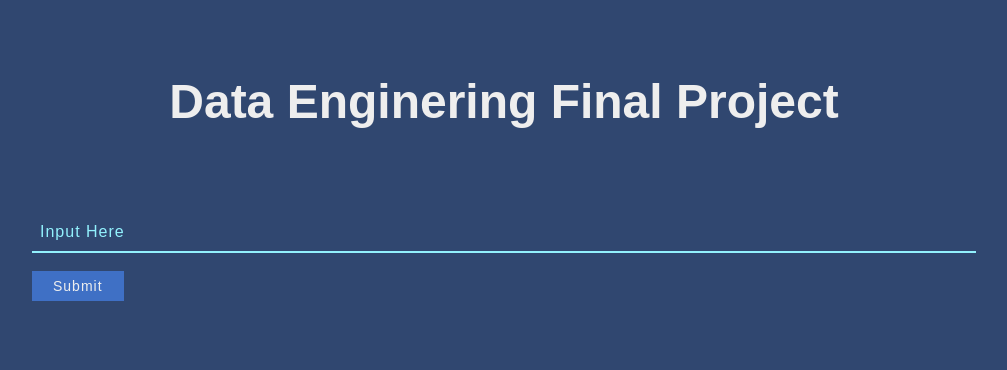
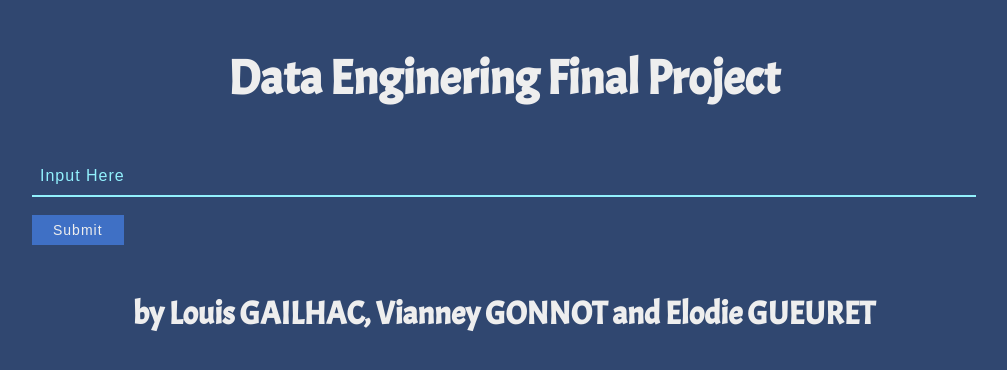
Before and after one commit to CleaverEFREI/FinalProjectDataEng, a Flask app: page / in a window 1280 px wide. Shown: the top 370 px of the page, without its empty margins (136-1143 px from the left). Run offline with Flask 2, Linux system fonts and the light colour scheme.

Commit message:
remise en forme du front

```diff
--- a/static/css/style.css
+++ b/static/css/style.css
@@ -53,12 +53,14 @@ input[type="text"] {
 	 text-align: center;
 	 margin: 1em 0 0;
 	 font-size: 3em;
+	 font-family: 'Acme', sans-serif;
 }
  h2 {
 	color: #eee;
 	text-align: center;
 	margin: 1em 0 0;
 	font-size: 2em;
+	font-family: 'Acme', sans-serif;
 }
  form {
 	 position: relative;
--- a/templates/index.html
+++ b/templates/index.html
@@ -1,12 +1,17 @@
 <link rel="shortcut icon" href="{{ url_for('static', filename='favicon.ico') }}">
-<br>
-<h1>Data Enginering Final Project</h1>
-<br>
-<br>
+
+<!-- Our title -->
 <head>
   <link rel="stylesheet"  type="text/css" href="{{ url_for('static', filename='css/style.css') }}">
+  <link rel="preconnect" href="https://fonts.googleapis.com">
+  <link rel="preconnect" href="https://fonts.gstatic.com" crossorigin>
+  <link href="https://fonts.googleapis.com/css2?family=Acme&display=swap" rel="stylesheet">
+
+  <h1>Data Enginering Final Project</h1>
 </head>
 
+<!-- The corpse of the page with the input -->
+<body>
   <form action="{{ url_for('predict')}}"method="POST">
     <input type="text" name="inputdata" id="inputdata" required="required">
     <label for="inputdata">Input Here</label>
@@ -15,6 +20,12 @@
     <input type="submit" value="Submit">
   </form>
   <h2>{{ prediction_text }}</h2>
+</body>
+<footer>
+  <h2>by Louis GAILHAC, Vianney GONNOT and Elodie GUEURET</h2>
+</footer>
+
+<!-- The script that predict if the text is toxic or not -->
 <script>
 $('input[type="text"]').blur(function() {
  if ($(this).val() !== "") {
```
Lines whose indentation alone changed are shown as unchanged.
